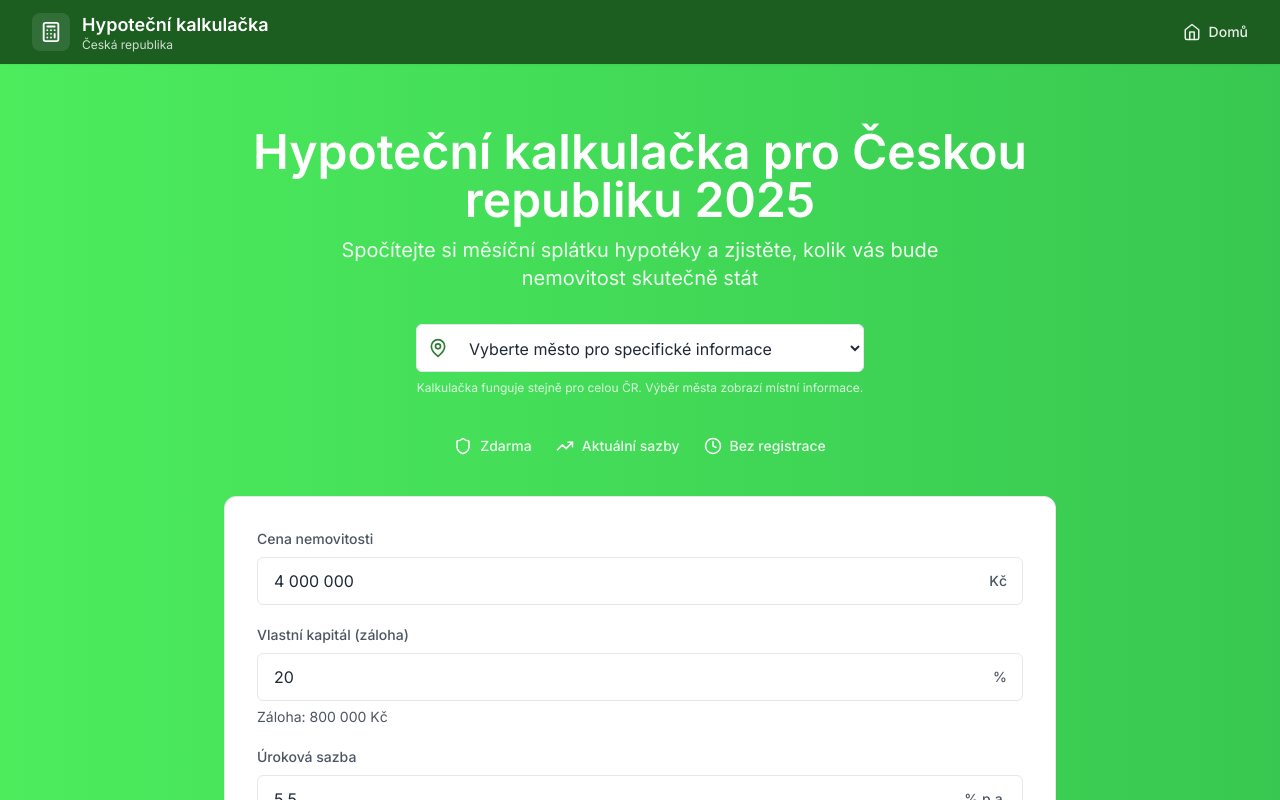
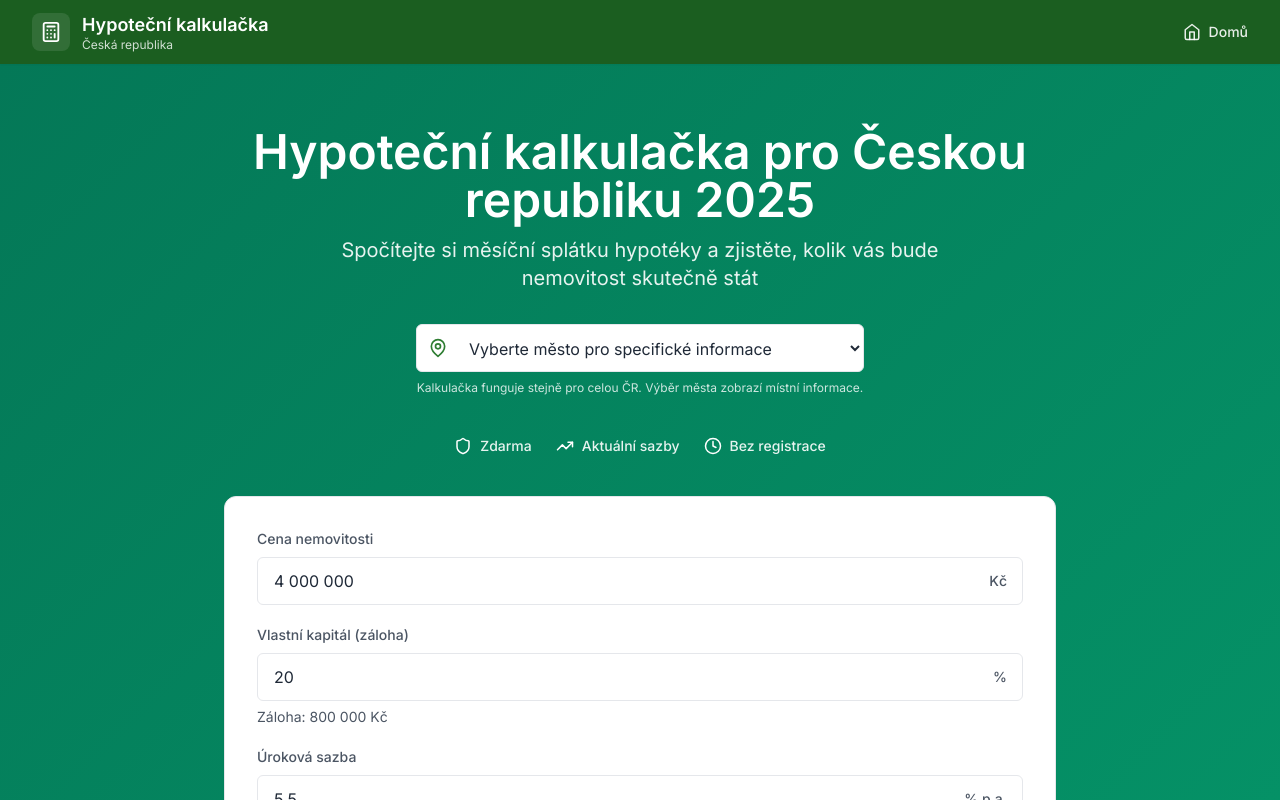
Before and after one commit to martingalmarino/MortgageCalc, a Next.js app: page / in a window 1280 px wide. Shown: the top 800 px of the page. Built offline with nearby package versions, Linux system fonts and the light colour scheme.

Commit message:
Aplicar gradiente verde al hero y actualizar datos de tasas bancarias

```diff
--- a/components/CalculatorHero.tsx
+++ b/components/CalculatorHero.tsx
@@ -36,7 +36,7 @@ export default function CalculatorHero({ cityName, defaultRate }: CalculatorHero
   };
 
   return (
-    <section className="py-12 md:py-16 bg-gradient-to-r from-heroFrom to-heroTo">
+    <section className="py-12 md:py-16" style={{ background: 'linear-gradient(135deg, #047857 0%, #059669 100%)' }}>
       <div className="max-w-4xl mx-auto px-4 sm:px-6 lg:px-8">
         {/* Hero Header */}
         <div className="text-center mb-10">
```
Also changed, not shown: lib/bankRatesData.json (line endings or trailing spaces).
